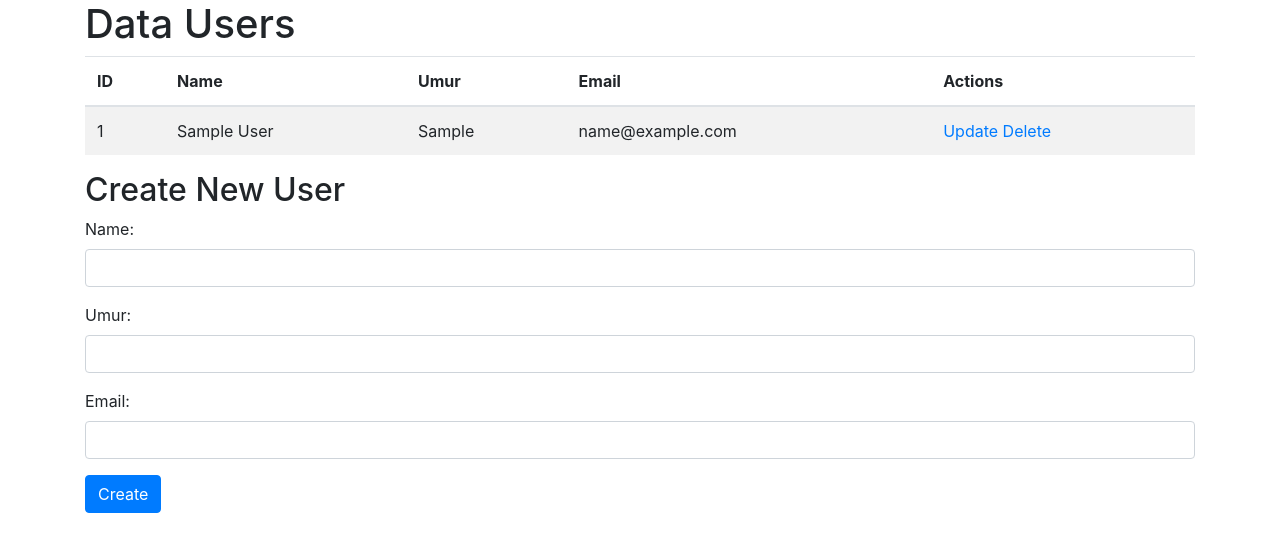
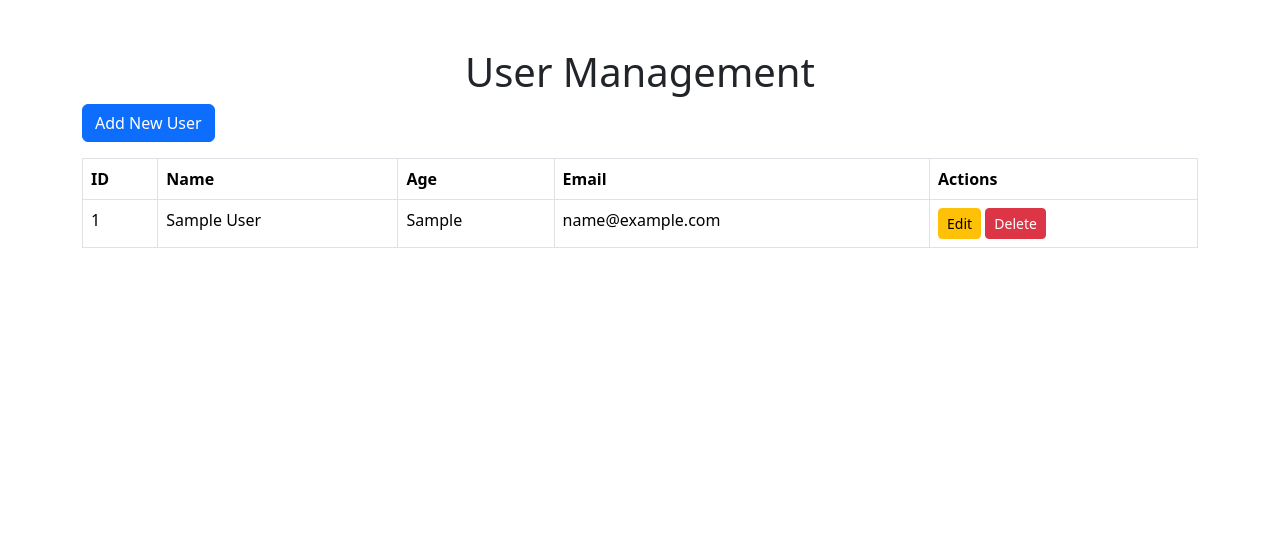
Before and after one commit to Apip1983/python-mysql-crud, a Flask app: page / in a window 1280 px wide. Shown: the top 552 px of the page. Run offline with Flask 3, Linux system fonts and the light colour scheme; tables that the repository leaves empty or names only in its code hold one stand-in row (values such as "Sample post"); some libraries are stand-ins or nearby versions.

Commit message:
Perubahan struktur coding

```diff
--- a/app.py
+++ b/app.py
@@ -3,23 +3,28 @@ import mysql.connector
 
 app = Flask(__name__)
 
-# Koneksi ke database
-db = mysql.connector.connect(
-    host="localhost",
-    user="root",
-    password="password_baru",
-    database="employee"
-)
+# Database connection details
+DB_CONFIG = {
+    "host": "localhost",
+    "user": "root",
+    "password": "password_baru",
+    "database": "employee"
+}
 
-# Membuat cursor
-cursor = db.cursor()
+def get_db_connection():
+    """Establish and return a new database connection."""
+    return mysql.connector.connect(**DB_CONFIG)
 
 # Route untuk menampilkan data
 @app.route("/")
 def index():
+    db = get_db_connection()
+    cursor = db.cursor()
     query = "SELECT * FROM users"
     cursor.execute(query)
     results = cursor.fetchall()
+    cursor.close()
+    db.close()
     return render_template("index.html", data=results)
 
 # Route untuk membuat data baru
@@ -29,15 +34,22 @@ def create():
         name = request.form["name"]
         umur = request.form["umur"]
         email = request.form["email"]
+        db = get_db_connection()
+        cursor = db.cursor()
         query = "INSERT INTO users (name, umur, email) VALUES (%s, %s, %s)"
         cursor.execute(query, (name, umur, email))
         db.commit()
+        cursor.close()
+        db.close()
         return redirect(url_for("index"))
-
+    # Render a create form (ensure you have a `create.html`)
+    return render_template("create.html")
 
 # Route untuk mengupdate data
 @app.route("/update/<id>", methods=["GET", "POST"])
 def update(id):
+    db = get_db_connection()
+    cursor = db.cursor()
     if request.method == "POST":
         name = request.form["name"]
         umur = request.form["umur"]
@@ -45,21 +57,26 @@ def update(id):
         query = "UPDATE users SET name = %s, umur = %s, email = %s WHERE id = %s"
         cursor.execute(query, (name, umur, email, id))
         db.commit()
+        cursor.close()
+        db.close()
         return redirect(url_for("index"))
     query = "SELECT * FROM users WHERE id = %s"
     cursor.execute(query, (id,))
     result = cursor.fetchone()
-    query = "SELECT * FROM users"
-    cursor.execute(query)
-    results = cursor.fetchall()
-    return render_template("index.html", data=results, data_update=result)
+    cursor.close()
+    db.close()
+    return render_template("update.html", data_update=result)  # Use an `update.html` form
 
 # Route untuk menghapus data
 @app.route("/delete/<id>")
 def delete(id):
+    db = get_db_connection()
+    cursor = db.cursor()
     query = "DELETE FROM users WHERE id = %s"
     cursor.execute(query, (id,))
     db.commit()
+    cursor.close()
+    db.close()
     return redirect(url_for("index"))
 
 if __name__ == "__main__":
--- a/templates/index.html
+++ b/templates/index.html
@@ -3,73 +3,38 @@
 <head>
     <meta charset="UTF-8">
     <meta name="viewport" content="width=device-width, initial-scale=1.0">
-    <title>CRUD App</title>
-    <link rel="stylesheet" href="https://maxcdn.bootstrapcdn.com/bootstrap/4.0.0/css/bootstrap.min.css">
+    <title>User Management</title>
+    <link href="https://cdn.jsdelivr.net/npm/bootstrap@5.3.0-alpha3/dist/css/bootstrap.min.css" rel="stylesheet">
 </head>
 <body>
-    <div class="container">
-        <h1>Data Users</h1>
-        <table id="data-users" class="table table-striped">
+    <div class="container mt-5">
+        <h1 class="text-center">User Management</h1>
+        <a href="/create" class="btn btn-primary mb-3">Add New User</a>
+        <table class="table table-bordered">
             <thead>
                 <tr>
                     <th>ID</th>
                     <th>Name</th>
-                    <th>Umur</th>
+                    <th>Age</th>
                     <th>Email</th>
                     <th>Actions</th>
                 </tr>
             </thead>
-            <tbody id="data-body">
-                {% for row in data %}
+            <tbody>
+                {% for user in data %}
                 <tr>
-                    <td>{{ row[0] }}</td>
-                    <td>{{ row[1] }}</td>
-                    <td>{{ row[2] }}</td>
-                    <td>{{ row[3] }}</td>
+                    <td>{{ user[0] }}</td>
+                    <td>{{ user[1] }}</td>
+                    <td>{{ user[2] }}</td>
+                    <td>{{ user[3] }}</td>
                     <td>
-                        <a href="{{ url_for('update', id=row[0]) }}">Update</a>
-                        <a href="{{ url_for('delete', id=row[0]) }}">Delete</a>
+                        <a href="/update/{{ user[0] }}" class="btn btn-warning btn-sm">Edit</a>
+                        <a href="/delete/{{ user[0] }}" class="btn btn-danger btn-sm" onclick="return confirm('Are you sure?')">Delete</a>
                     </td>
                 </tr>
                 {% endfor %}
             </tbody>
         </table>
-
-        <h2>Create New User</h2>
-        <form action="{{ url_for('create') }}" method="post">
-            <div class="form-group">
-                <label for="name">Name:</label>
-                <input type="text" class="form-control" id="name" name="name" required>
-            </div>
-            <div class="form-group">
-                <label for="umur">Umur:</label>
-                <input type="number" class="form-control" id="umur" name="umur" required>
-            </div>
-            <div class="form-group">
-                <label for="email">Email:</label>
-                <input type="email" class="form-control" id="email" name="email" required>
-            </div>
-            <button type="submit" class="btn btn-primary">Create</button>
-        </form>
-
-        {% if data_update %}
-        <h2>Update User</h2>
-        <form action="{{ url_for('update', id=data_update[0]) }}" method="post">
-            <div class="form-group">
-                <label for="name">Name:</label>
-                <input type="text" class="form-control" id="name" name="name" value="{{ data_update[1] }}" required>
-            </div>
-            <div class="form-group">
-                <label for="umur">Umur:</label>
-                <input type="number" class="form-control" id="umur" name="umur" value="{{ data_update[2] }}" required>
-            </div>
-            <div class="form-group">
-                <label for="email">Email:</label>
-                <input type="email" class="form-control" id="email" name="email" value="{{ data_update[3] }}" required>
-            </div>
-            <button type="submit" class="btn btn-primary">Update</button>
-        </form>
-        {% endif %}
     </div>
 </body>
 </html>
```
Also changed, not shown: templates/create.html (added, +30 -0 lines), templates/update.html (added, +30 -0 lines).
